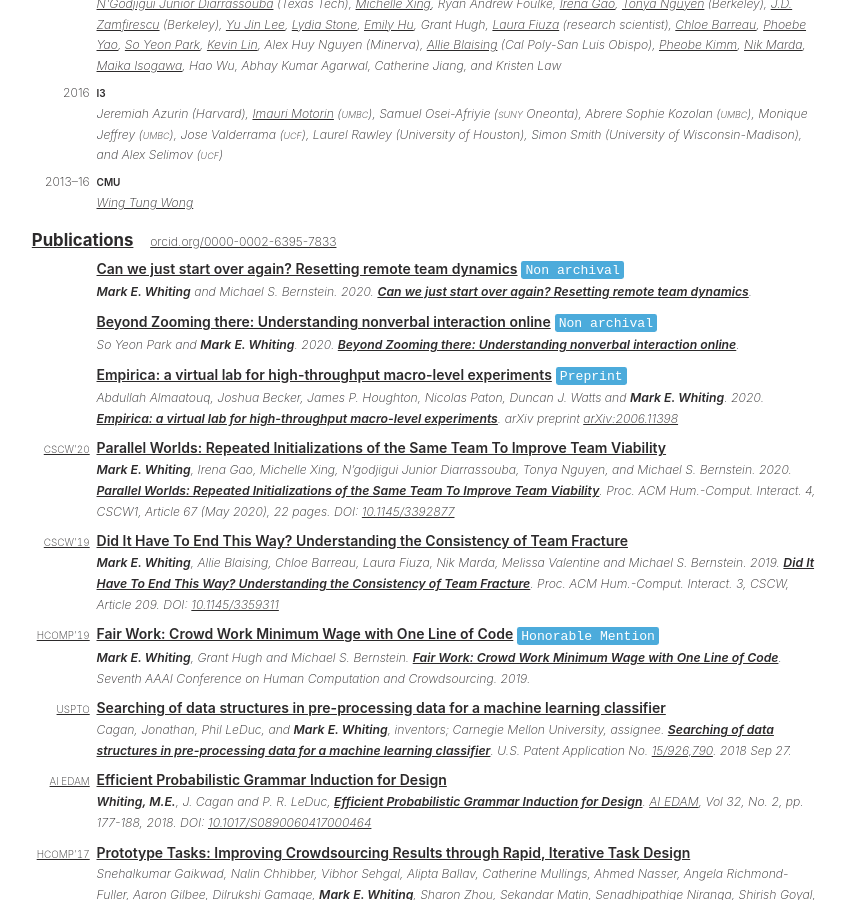
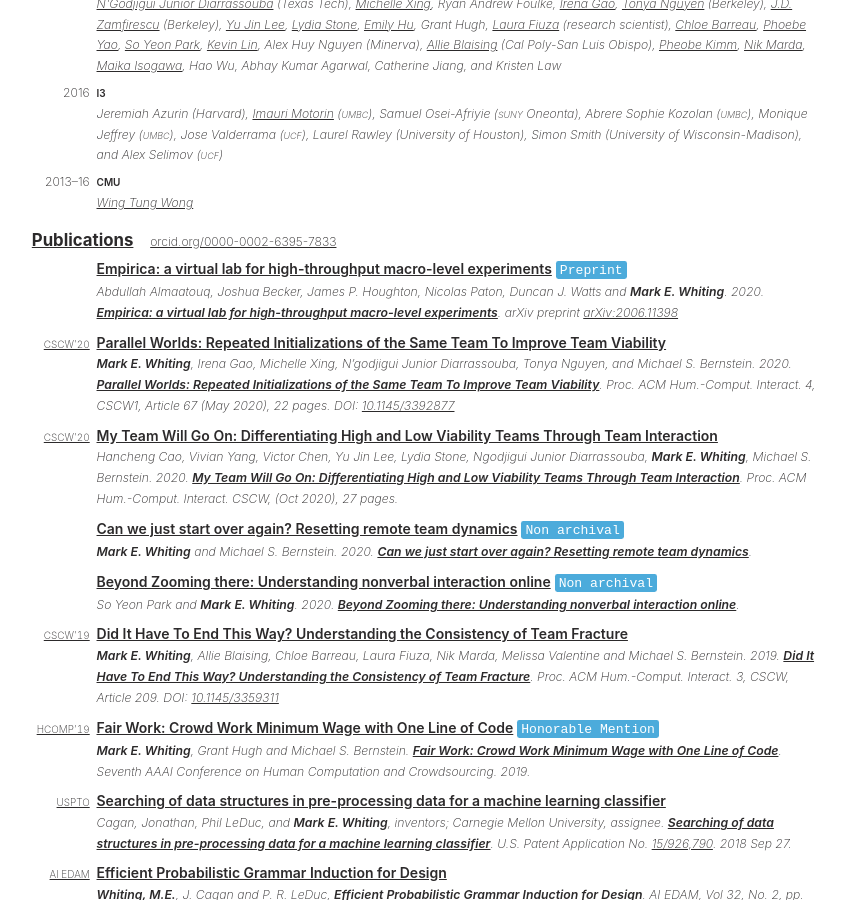
Before and after one commit to markwhiting/Whiting.me, a Jekyll site: the page built from cv.html, in a window 1280 px wide and 900 px high, scrolled down 1734 px. Shown: the whole window, without its empty margins (215-1060 px from the left). Built offline with Jekyll 4.4.1, drawn with Linux system fonts in a browser that asks for light colours.

Commit message:
Added new papers.

```diff
--- a/cv.html
+++ b/cv.html
@@ -94,30 +94,6 @@ yearShort = site.minima.date_format | default: "%y" -%}
       <!-- Preprint -->
     </td>
     <td colspan="2" >
-      <strong class="noPrint"><a href="https://www.microsoft.com/en-us/research/publication/can-we-just-start-over-again-resetting-remote-team-dynamics/">Can we just start over again? Resetting remote team dynamics</a></strong>
-      <code class="noPrint">Non archival</code>
-      <p class="light note">
-        <strong class="onlyPrint">Non archival </strong><strong>Mark E. Whiting</strong> and Michael S. Bernstein. 2020. <strong><a href="https://www.microsoft.com/en-us/research/publication/can-we-just-start-over-again-resetting-remote-team-dynamics/">Can we just start over again? Resetting remote team dynamics</a></strong>.
-      </p>
-    </td>
-  </tr>
-  <tr>
-    <td class="left light smallCaps noPrint">
-      <!-- Preprint -->
-    </td>
-    <td colspan="2" >
-      <strong class="noPrint"><a href="https://www.microsoft.com/en-us/research/publication/beyond-zooming-there-understanding-nonverbal-interaction-online/">Beyond Zooming there: Understanding nonverbal interaction online</a></strong>
-      <code class="noPrint">Non archival</code>
-      <p class="light note">
-        <strong class="onlyPrint">Non archival </strong>So Yeon Park and <strong>Mark E. Whiting</strong>. 2020. <strong><a href="https://www.microsoft.com/en-us/research/publication/beyond-zooming-there-understanding-nonverbal-interaction-online/">Beyond Zooming there: Understanding nonverbal interaction online</a></strong>.
-      </p>
-    </td>
-  </tr>
-  <tr>
-    <td class="left light smallCaps noPrint">
-      <!-- Preprint -->
-    </td>
-    <td colspan="2" >
       <strong class="noPrint"><a href="https://arxiv.org/abs/2006.11398">Empirica: a virtual lab for high-throughput macro-level experiments</a></strong>
       <code class="noPrint">Preprint</code>
       <p class="light note">
@@ -135,6 +111,42 @@ yearShort = site.minima.date_format | default: "%y" -%}
         <strong>Mark E. Whiting</strong>, Irena Gao, Michelle Xing, N’godjigui Junior Diarrassouba, Tonya Nguyen, and Michael S. Bernstein. 2020.
 	<strong><a href="https://hci.stanford.edu/publications/2020/parallelworlds/parallelworlds_cscw2020.pdf">Parallel Worlds: Repeated Initializations of the Same Team To Improve Team Viability</a></strong>. Proc. ACM Hum.-Comput. Interact. 4, CSCW1, Article 67 (May 2020), 22 pages. DOI:
         <a href="https://doi.org/10.1145/3392877">10.1145/3392877</a>
+      </p>
+    </td>
+  </tr>
+  <tr>
+    <td class="left light smallCaps noPrint">
+      <a class="" href="https://cscw.acm.org/2020/">CSCW'20</a>
+    </td>
+    <td colspan="2" >
+	    <strong class="noPrint"><a href="https://hci.stanford.edu/publications/2020/viability-prediction/viability-prediction.pdf">My Team Will Go On: Differentiating High and Low Viability Teams Through Team Interaction</a></strong>
+      <p class="light note">
+        Hancheng Cao, Vivian Yang, Victor Chen, Yu Jin Lee, Lydia Stone, Ngodjigui Junior Diarrassouba, <strong>Mark E. Whiting</strong>, Michael S. Bernstein. 2020.
+	<strong><a href="https://hci.stanford.edu/publications/2020/viability-prediction/viability-prediction.pdf">My Team Will Go On: Differentiating High and Low Viability Teams Through Team Interaction</a></strong>. Proc. ACM Hum.-Comput. Interact. CSCW, (Oct 2020), 27 pages.
+      </p>
+    </td>
+  </tr>
+  <tr>
+    <td class="left light smallCaps noPrint">
+      <!-- Preprint -->
+    </td>
+    <td colspan="2" >
+      <strong class="noPrint"><a href="https://www.microsoft.com/en-us/research/publication/can-we-just-start-over-again-resetting-remote-team-dynamics/">Can we just start over again? Resetting remote team dynamics</a></strong>
+      <code class="noPrint">Non archival</code>
+      <p class="light note">
+        <strong class="onlyPrint">Non archival </strong><strong>Mark E. Whiting</strong> and Michael S. Bernstein. 2020. <strong><a href="https://www.microsoft.com/en-us/research/publication/can-we-just-start-over-again-resetting-remote-team-dynamics/">Can we just start over again? Resetting remote team dynamics</a></strong>.
+      </p>
+    </td>
+  </tr>
+  <tr>
+    <td class="left light smallCaps noPrint">
+      <!-- Preprint -->
+    </td>
+    <td colspan="2" >
+      <strong class="noPrint"><a href="https://www.microsoft.com/en-us/research/publication/beyond-zooming-there-understanding-nonverbal-interaction-online/">Beyond Zooming there: Understanding nonverbal interaction online</a></strong>
+      <code class="noPrint">Non archival</code>
+      <p class="light note">
+        <strong class="onlyPrint">Non archival </strong>So Yeon Park and <strong>Mark E. Whiting</strong>. 2020. <strong><a href="https://www.microsoft.com/en-us/research/publication/beyond-zooming-there-understanding-nonverbal-interaction-online/">Beyond Zooming there: Understanding nonverbal interaction online</a></strong>.
       </p>
     </td>
   </tr>
```
